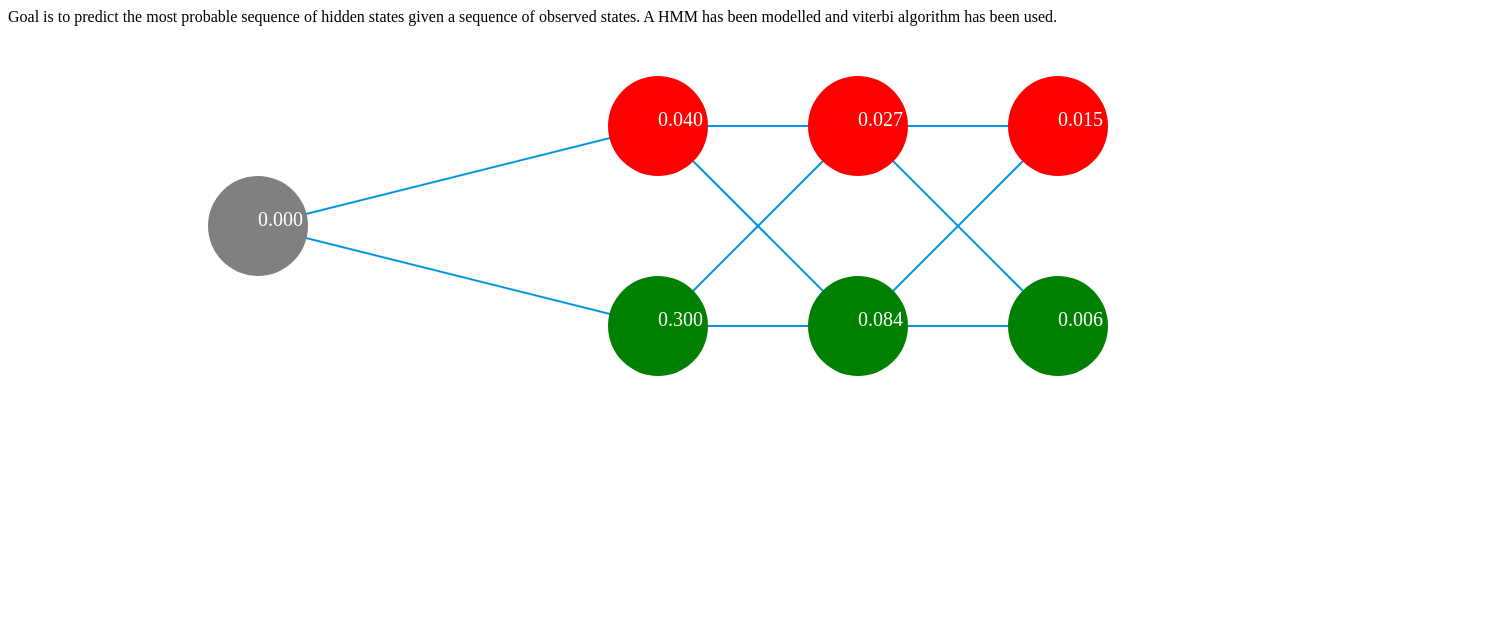
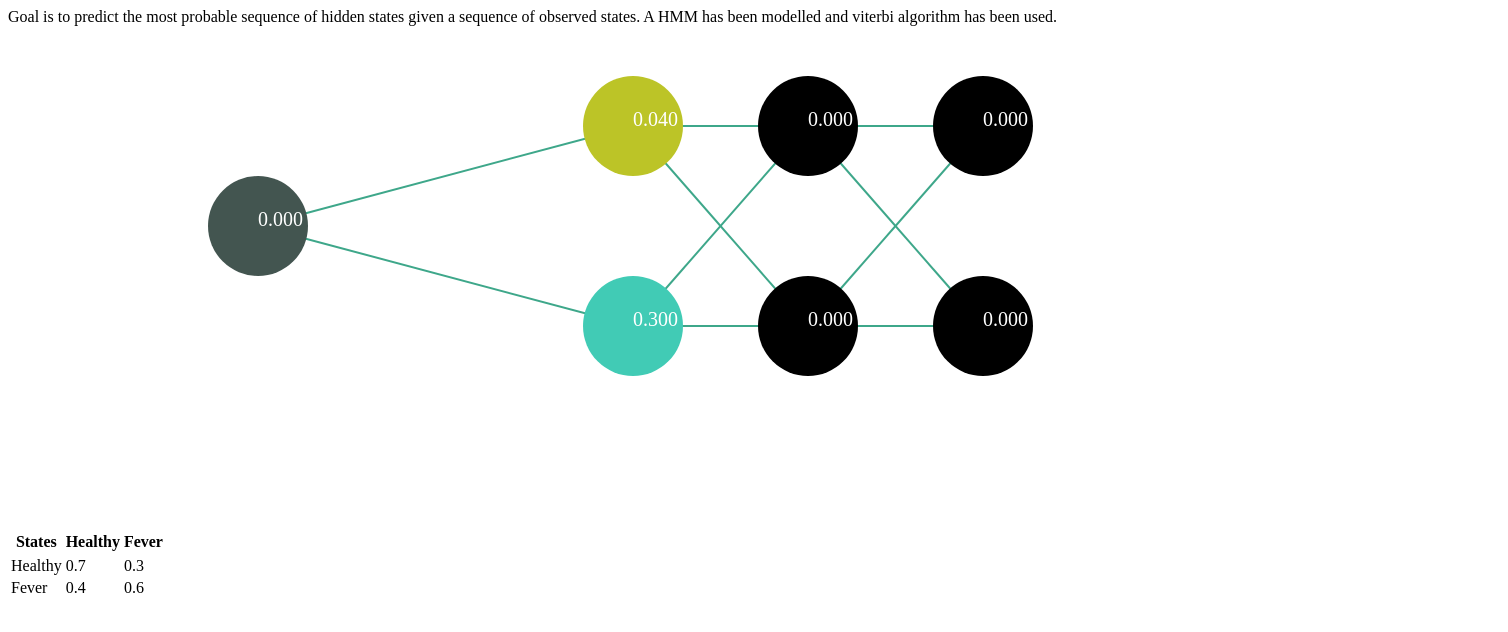
Before and after one commit to ajayrfhp/hmm_visualization, a plain HTML site: page index.html in a window 1280 px wide. Shown: the whole page, 1508 px wide, since content can reach past the window. Drawn offline with Linux system fonts and the light colour scheme.

Commit message:
added transition probability table

```diff
--- a/index.html
+++ b/index.html
@@ -4,6 +4,7 @@
 <script type="text/javascript" src = 'bower_components/jquery/dist/jquery.js'></script>
 <script type="text/javascript" src = 'bower_components/d3/d3.js'></script>
 <script type="text/javascript" src = 'viterbi.js'></script>
+<script type="text/javascript" src = 'util.js'></script>
 
 
 	<script type="text/javascript">
@@ -20,6 +21,10 @@
 		var line,lines = null;
 		var text = null;
 		var textAttributes = null;
+		var activationTable = null;
+		var headerData = null;
+		var rowData = null;
+		var tableTransmissionProbability = null;
 		$(document).ready(function(){
 			data = {
 				'states' : ['Healthy','Fever'],
@@ -51,6 +56,17 @@
 					}
 				}
 			};
+			tableTransmissionProbability = compute_transmission_table(data);
+			rowData = data.states;
+			headerData = data.states.slice();
+
+			headerData.reverse();
+			headerData.push("States");
+			headerData.reverse();
+
+
+
+			var transition_probability = data.transition_probability;
 			circle_data = [ 0,1,2,3,4,5,6 ];
 			// Total number of Nodes = Number of states * Total States
 			// Properties of Node : Class
@@ -87,12 +103,12 @@
 			for( i = 0; i < layers.length; i++ ){
 				if ( i == 0){
 					layers[i].nodes[0].y = 200;
-					layers[i].nodes[0].x = 250 + Math.floor((total_nodes+1)/2)*200;
+					layers[i].nodes[0].x = 250 + Math.floor((total_nodes+1)/2)*150;
 					total_nodes += 1
 				}
 				else{
 					for( j = 0; j < layers[i].cnt; j++ ){
-						layers[i].nodes[j].x = 450 + Math.floor((total_nodes+1)/2)*200;
+						layers[i].nodes[j].x = 450 + Math.floor((total_nodes+1)/2)*175;
 						if( j%2 == 0){
 							layers[i].nodes[j].y = 100;
 						}
@@ -144,7 +160,7 @@
 				.attr("y1",function(d) { return d.src.y })
 				.attr("x2",function(d) { return d.dest.x })
 				.attr("y2",function(d) { return d.dest.y })
-				.style("stroke","rgb(6,150,225)")
+				.style("stroke","#3EA78A")
 				.style("stroke-width","2")
 
 			// CIRCLE PROPERTIES
@@ -183,13 +199,13 @@
 				.attr("r",function(d) { return 50; })
 				.attr("fill",function(d){
 					if ( d == 0){
-						return "gray";
+						return "#435550";
 					}
 					else if( d%2 != 0){
-						return "green";
+						return "#41CBB5";
 					}
 					else{
-						return "red";
+						return "#BCC427";
 					}
 				})
 				.attr("id",function(d){
@@ -253,6 +269,37 @@
 
 			// LINE PROPERTIES
 
+				activationTable = d3.select("body").append("table")
+								.attr("style","position:fixed")
+								.attr("style","bottom:50px");
+				var activationTableHead = activationTable.append("thead");
+				var activationTableBody = activationTable.append("tbody");
+				activationTableHead.append("tr")
+					.selectAll("th")
+					.data(headerData)
+					.enter()
+					.append("th")
+					.text(function(column) {
+						return column;
+					});
+				activationTableBody
+					.selectAll("tr")
+					.data(d3.range(0,tableTransmissionProbability.length+1))
+					.enter()
+					.append("tr");
+				activationTableBody.selectAll("tr")
+					.selectAll("td")
+					.data(function(d) {
+						return d3.values(tableTransmissionProbability[d-1]);
+			    	})
+					.enter()
+					.append("td").
+					text(function(element){
+						return element;
+					})
+
+
+
 				answer = viterbi_compute(data,layers,observed_sequence);
 
 
@@ -263,5 +310,5 @@
 
 <body>
 	Goal is to predict the most probable sequence of hidden states given a sequence of observed states. A HMM has been modelled and viterbi algorithm has been used.
-	<svg class = 'container' width ='1500' height = '500'></svg>
+	<svg class = 'container' width ='1200' height = '500'></svg>
 </body>
--- /dev/null
+++ b/util.js
@@ -0,0 +1,15 @@
+function compute_transmission_table(data){
+	var row_length = data.states.length;
+	var answer = [];
+	for( i = 0; i < row_length; i++){
+		var sub_answer = [];
+		sub_answer.push(data.states[i]);
+		for( j = 0; j < row_length; j++){
+			sub_answer.push(data.transition_probability[data.states[i]][data.states[j]])
+		}
+		answer.push(sub_answer);
+	}
+	console.log(answer);
+	return answer;
+
+}
--- a/viterbi.js
+++ b/viterbi.js
@@ -4,11 +4,17 @@ function sleep(time){
 		;
 	}
 }
+function animate_bigger(i,j,layers){
+	console.log(i,j);
+	var delay = (i+2) * 2000 + j *1000;
+	var cnt = 1 + (i-1) * layers[1].cnt  + j;
+	d3.select("#c_" + cnt).transition().delay(delay).attr("r",75);
+}
 function animate(this_node,this_text,layers,i,j){
 
 	var previous_color = this_node.attr("fill");
-	this_node.attr("fill","black");
-	var delay = (i+1) * 1000 + j *500;
+	this_node.attr("fill","0D0E04");
+	var delay = (i+1) * 2000 + j *1000;
 	var completed = false;
 
 	setTimeout(function(){
@@ -55,25 +61,34 @@ function viterbi_compute(data,layers,observed_sequence){
 							animate(d3.select("#c_"+cnt),d3.select("#t_"+cnt),layers,i,j);
 						}
 						best_probability = 0;
+						var temp_i, temp_j;
 						var best_state = null;
 						for ( k = 0; k < layers[i-1].cnt; k++ ){
 							if( layers[i-1].nodes[k].probability > best_probability  ){
 								best_probability = layers[i-1].nodes[k].probability;
 								best_state = layers[i-1].nodes[k].state;
+								temp_i = i-1;
+								temp_j = k;
 							}
 						}
 						answer.push(best_state);
+						animate_bigger(temp_i,temp_j,layers);
+
 					}
 				}
 				var best_probability = 0;
 				var best_state = null;
+				var best_k;
 				// CHOOSE BEST STATE FOR LAST STAGE ALONE
 				for ( k = 0; k < layers[layers.length-1].cnt; k++ ){
 						if( layers[layers.length-1].nodes[k].probability > best_probability  ){
 							best_probability = layers[layers.length-1].nodes[k].probability;
 							best_state = layers[layers.length-1].nodes[k].state;
+							best_k = k;
 						}
 					}
+				animate_bigger(layers.length-1,best_k,layers);
+
 				answer.push(best_state);
 	return answer
 }
```
Also changed, not shown: table_d3.html (added, +48 -0 lines).
